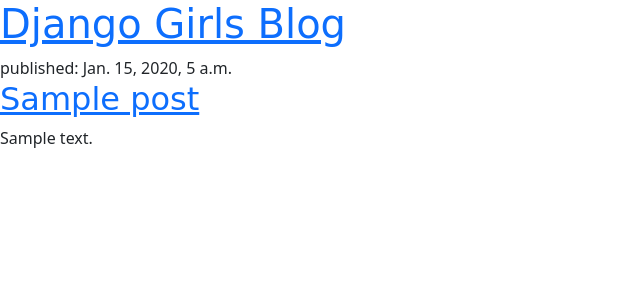
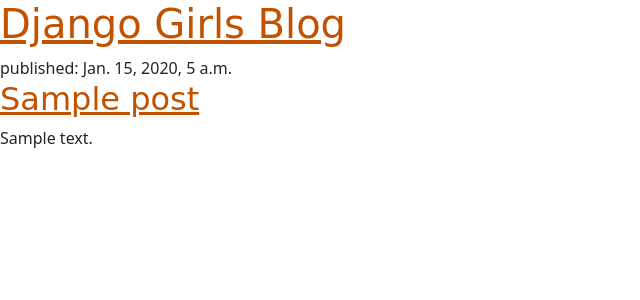
Before and after one commit to AnthonyHutson/my-test-repository, a Django app: page / in a window 1280 px wide. Shown: the top 300 px of the page, without its empty margins (0-640 px from the left). Run offline with Django 5.2, Linux system fonts and the light colour scheme; tables that the repository leaves empty hold one stand-in row (values such as "Sample post").

Commit message:
Update blog.css

```diff
--- a/blog/static/css/blog.css
+++ b/blog/static/css/blog.css
@@ -1,3 +1,6 @@
+h1 a, h2 a {
+    color: #C25100;
+}
 .page-header {
     background-color: #C25100;
     margin-top: 0;
```
